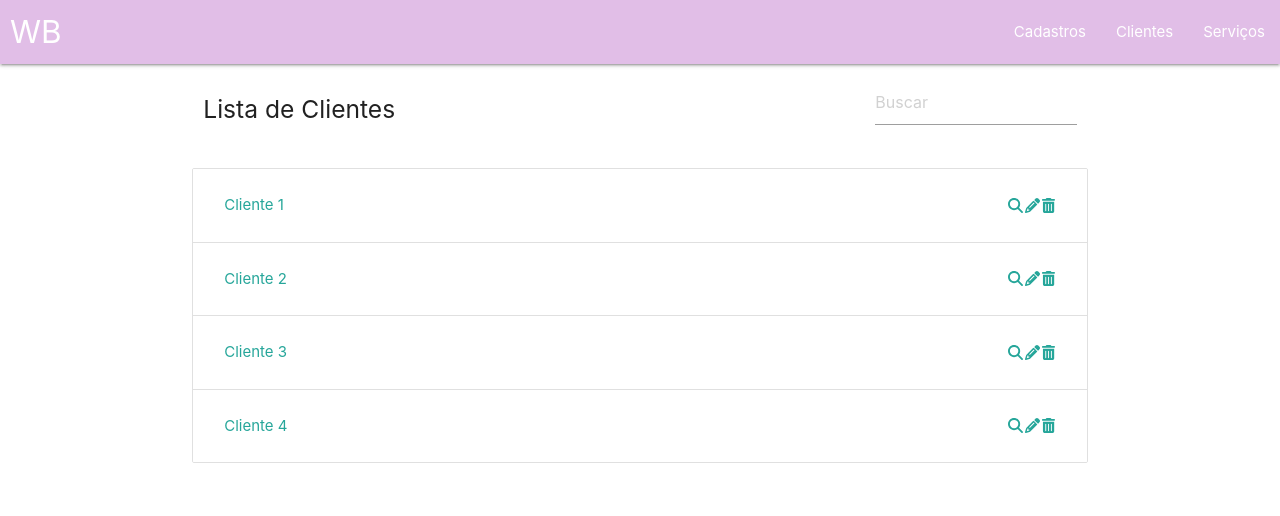
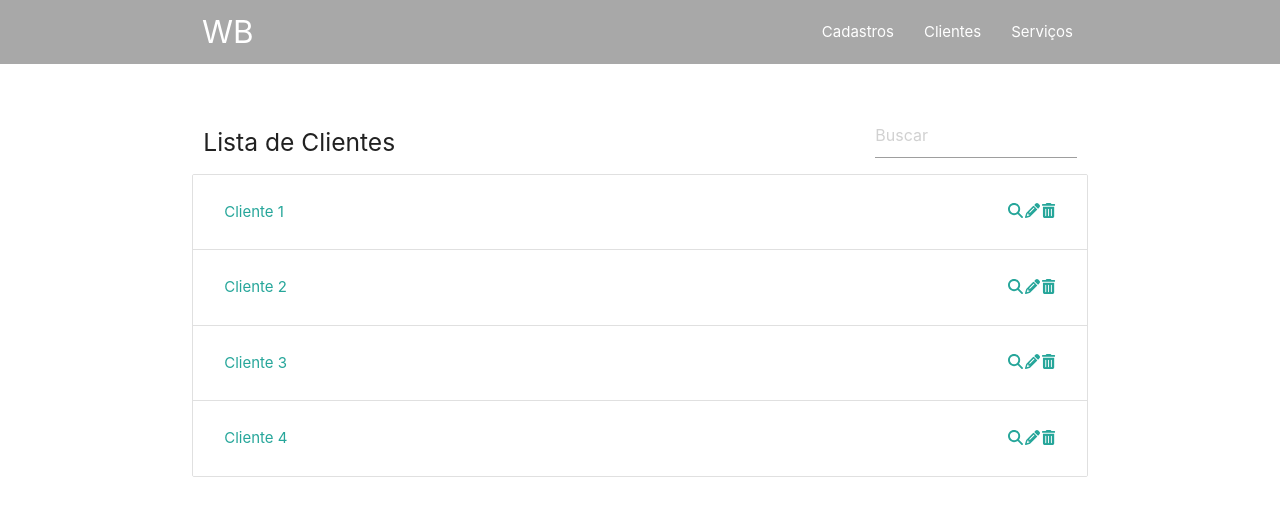
Before and after one commit to JacklesKerley/atvi-wb-tecnica-de-programacao, a React (Create React App) app: page / in a window 1280 px wide. Shown: the top 516 px of the page. Built offline with nearby package versions, Linux system fonts and the light colour scheme.

Commit message:
criando pagina de cadastro de clientes

```diff
--- a/src/asserts/style.css
+++ b/src/asserts/style.css
@@ -1,4 +1,16 @@
-.caixa-btn-cadastros{
+.btn-cadastrar {
+    background-color: #26a69a;
+}
+
+.btn-cadastrar:hover {
+    opacity: 0.7;
+}
+
+.btn-cadastrar:active {
+    color: grey;
+}
+
+.caixa-btn-pg-cadastros{
     display: flex;
     justify-content: space-around;
 }
@@ -10,3 +22,27 @@
     display: block;
     background: none;
 }
+
+.btn-procurar-editar-excluir:hover {
+    cursor: pointer;
+    background: none;
+    opacity: 0.7;
+}
+
+.btn-procurar-editar-excluir:active {
+    color: grey;
+}
+
+.navbar {
+    background: rgba(146, 146, 146, 0.796);
+}
+.navbar-2 {
+    background: none;
+    border: none;
+    box-shadow: none;
+}
+
+.titulo {
+    /* padding-left: 5px; */
+    margin: 6vh 0 0 0;
+}
--- a/src/componentes/barraNavegacao.tsx
+++ b/src/componentes/barraNavegacao.tsx
@@ -36,8 +36,8 @@ export default class BarraNavegacao extends Component<props> {
     render() {
         let estilo = `${this.props.tema}`
         return (
-            <>
-                <nav className={estilo}>
+            <div className="navbar">
+                <nav className="navbar-2 container">
                     <div className="nav-wrapper">
                         <a className="brand-logo" style={{ padding: '0 10px' }}>WB</a>
                         <a data-target="mobile-menu" className="sidenav-trigger"><i className="material-icons">menu</i></a>
@@ -49,7 +49,7 @@ export default class BarraNavegacao extends Component<props> {
                 <ul className="sidenav" id="mobile-menu">
                     {this.gerarListaBotoes()}
                 </ul>
-            </>
+            </div>
         )
     }
 }
--- a/src/componentes/formularioCadastroCliente.tsx
+++ b/src/componentes/formularioCadastroCliente.tsx
@@ -10,30 +10,64 @@ export default class FormularioCadastroCliente extends Component<props> {
         let estiloBotao = `btn waves-effect waves-light ${this.props.tema}`
         return (
             <div className="container">
+                <div className="valign-wrapper row titulo">
+                    <h5 className="col s9">Cadastro de Clientes</h5>
+                    <div className="col s3"></div>
+                </div>
+
                 <form>
                     <div className="row">
-                        <div className="input-field col s6">
+                        <div className="input-field col s5">
                             <input id="first_name" type="text" className="validate" />
-                            <label htmlFor="first_name">nome</label>
+                            <label htmlFor="first_name">Nome</label>
                         </div>
-                        <div className="input-field col s6">
+                        <div className="input-field col s5">
                             <input id="last_name" type="text" className="validate" />
-                            <label htmlFor="last_name">sobrenome</label>
+                            <label htmlFor="last_name">Sobrenome</label>
+                        </div>
+                        <div className="input-field col s2">
+                            <input id="genero" type="text" className="validate" />
+                            <label htmlFor="genero">Gênero</label>
                         </div>
                     </div>
+
+                    <div className="row">
+                        <div className="input-field col s4">
+                            <input id="cpf" type="text" className="validate" />
+                            <label htmlFor="cpf">CPF</label>
+                        </div>
+                        <div className="input-field col s2">
+                            <input id="date-cpf" type="date" className="validate" />
+                            <label htmlFor="date-cpf">Emissão CPF</label>
+                        </div>
+                        <div className="input-field col s4">
+                            <input id="rg" type="text" className="validate" />
+                            <label htmlFor="rg">RG</label>
+                        </div>
+                        <div className="input-field col s2">
+                            <input id="date-rg" type="date" className="validate" />
+                            <label htmlFor="date-rg">Emissão RG</label>
+                        </div>
+                    </div>
+
                     <div className="row">
                         <div className="input-field col s6">
+                            <input id="email" type="email" className="validate" />
+                            <label htmlFor="email">E-mail</label>
+                        </div>
+                        <div className="input-field col s3">
                             <input id="telefone" type="text" className="validate" />
-                            <label htmlFor="telefone">telefone</label>
+                            <label htmlFor="telefone">Telefone</label>
                         </div>
-                        <div className="input-field col s6">
-                            <input id="email" type="email" className="validate" />
-                            <label htmlFor="email">e-mail</label>
+                        <div className="input-field col s3">
+                            <input id="celular" type="text" className="validate" />
+                            <label htmlFor="celular">Celular</label>
                         </div>
                     </div>
+
                     <div className="row">
                         <div className="col s12">
-                            <button className={estiloBotao} type="submit" name="action">Submit
+                            <button className="btn btn-cadastrar" type="submit" name="action">Submit
                                 <i className="material-icons right">send</i>
                             </button>
                         </div>
--- a/src/componentes/listaCliente.tsx
+++ b/src/componentes/listaCliente.tsx
@@ -13,68 +13,68 @@ export default class ListaCliente extends Component<props> {
     render() {
         return (
             <div className="container">
-                <div className="valign-wrapper row">
+                <div className="valign-wrapper row titulo">
                     <h5 className="col s9">Lista de Clientes</h5>
-                    <div className="input-field col s3">
+                    <div className="col s3">
                         <input type="text" placeholder="Buscar"></input>
                     </div>
                 </div>
                 <ul className="collection">
                     <li className="collection-item valign-wrapper row">
                         <p className="col s11" style={{ color: '#26a69a' }}>Cliente 1</p>
-                        <p className="col s1 caixa-btn-cadastros">
-                            <button className="waves-effect waves-light btn-procurar-editar-excluir">
+                        <p className="col s1 caixa-btn-pg-cadastros">
+                            <a className="btn-procurar-editar-excluir">
                                 <FontAwesomeIcon icon={faMagnifyingGlass} />
-                            </button>
-                            <button className="waves-effect waves-light btn-procurar-editar-excluir">
+                            </a>
+                            <a className="btn-procurar-editar-excluir">
                                 <FontAwesomeIcon icon={faPencil} />
-                            </button>
-                            <button className="waves-effect waves-light btn-procurar-editar-excluir">
+                            </a>
+                            <a className="btn-procurar-editar-excluir">
                                 <FontAwesomeIcon icon={faTrashCan} />
-                            </button>
+                            </a>
 
                         </p>
                     </li>
                     <li className="collection-item valign-wrapper row">
                         <p className="col s11" style={{ color: '#26a69a' }}>Cliente 2</p>
-                        <p className="col s1 caixa-btn-cadastros">
-                            <button className="waves-effect waves-light btn-procurar-editar-excluir">
+                        <p className="col s1 caixa-btn-pg-cadastros">
+                            <a className="btn-procurar-editar-excluir">
                                 <FontAwesomeIcon icon={faMagnifyingGlass} />
-                            </button>
-                            <button className="waves-effect waves-light btn-procurar-editar-excluir">
+                            </a>
+                            <a className="btn-procurar-editar-excluir">
                                 <FontAwesomeIcon icon={faPencil} />
-                            </button>
-                            <button className="waves-effect waves-light btn-procurar-editar-excluir">
+                            </a>
+                            <a className="btn-procurar-editar-excluir">
                                 <FontAwesomeIcon icon={faTrashCan} />
-                            </button>
+                            </a>
                         </p>
                     </li>
                     <li className="collection-item valign-wrapper row">
                         <p className="col s11" style={{ color: '#26a69a' }}>Cliente 3</p>
-                        <p className="col s1 caixa-btn-cadastros">
-                            <button className="waves-effect waves-light btn-procurar-editar-excluir">
+                        <p className="col s1 caixa-btn-pg-cadastros">
+                            <a className="waves-effect waves-light btn-procurar-editar-excluir">
                                 <FontAwesomeIcon icon={faMagnifyingGlass} />
-                            </button>
-                            <button className="waves-effect waves-light btn-procurar-editar-excluir">
+                            </a>
+                            <a className="waves-effect waves-light btn-procurar-editar-excluir">
                                 <FontAwesomeIcon icon={faPencil} />
-                            </button>
-                            <button className="waves-effect waves-light btn-procurar-editar-excluir">
+                            </a>
+                            <a className="btn-procurar-editar-excluir">
                                 <FontAwesomeIcon icon={faTrashCan} />
-                            </button>
+                            </a>
                         </p>
                     </li>
                     <li className="collection-item valign-wrapper row">
                         <p className="col s11" style={{ color: '#26a69a' }}>Cliente 4</p>
-                        <p className="col s1 caixa-btn-cadastros">
-                            <button className="waves-effect waves-light btn-procurar-editar-excluir">
+                        <p className="col s1 caixa-btn-pg-cadastros">
+                            <a className="btn-procurar-editar-excluir">
                                 <FontAwesomeIcon icon={faMagnifyingGlass} />
-                            </button>
-                            <button className="waves-effect waves-light btn-procurar-editar-excluir">
+                            </a>
+                            <a className="btn-procurar-editar-excluir">
                                 <FontAwesomeIcon icon={faPencil} />
-                            </button>
-                            <button className="waves-effect waves-light btn-procurar-editar-excluir">
+                            </a>
+                            <a className="btn-procurar-editar-excluir">
                                 <FontAwesomeIcon icon={faTrashCan} />
-                            </button>
+                            </a>
                         </p>
                     </li>
                 </ul>
--- a/src/componentes/listaServico.tsx
+++ b/src/componentes/listaServico.tsx
@@ -13,68 +13,68 @@ export default class ListaServico extends Component<props> {
     render() {
         return (
             <div className="container">
-                <div className="valign-wrapper row">
+                <div className="valign-wrapper row titulo">
                     <h5 className="col s9">Lista de Serviços</h5>
-                    <div className="input-field col s3">
+                    <div className="col s3">
                         <input type="text" placeholder="Buscar"></input>
                     </div>
                 </div>
                 <ul className="collection">
                     <li className="collection-item valign-wrapper row">
                         <p className="col s11" style={{ color: '#26a69a' }}>Serviço 1</p>
-                        <p className="col s1 caixa-btn-cadastros">
-                            <button className="waves-effect waves-light btn-procurar-editar-excluir">
+                        <p className="col s1 caixa-btn-pg-cadastros">
+                            <a className="btn-procurar-editar-excluir">
                                 <FontAwesomeIcon icon={faMagnifyingGlass} />
-                            </button>
-                            <button className="waves-effect waves-light btn-procurar-editar-excluir">
+                            </a>
+                            <a className="btn-procurar-editar-excluir">
                                 <FontAwesomeIcon icon={faPencil} />
-                            </button>
-                            <button className="waves-effect waves-light btn-procurar-editar-excluir">
+                            </a>
+                            <a className="btn-procurar-editar-excluir">
                                 <FontAwesomeIcon icon={faTrashCan} />
-                            </button>
+                            </a>
 
                         </p>
                     </li>
                     <li className="collection-item valign-wrapper row">
                         <p className="col s11" style={{ color: '#26a69a' }}>Serviço 2</p>
-                        <p className="col s1 caixa-btn-cadastros">
-                            <button className="waves-effect waves-light btn-procurar-editar-excluir">
+                        <p className="col s1 caixa-btn-pg-cadastros">
+                            <a className="btn-procurar-editar-excluir">
                                 <FontAwesomeIcon icon={faMagnifyingGlass} />
-                            </button>
-                            <button className="waves-effect waves-light btn-procurar-editar-excluir">
+                            </a>
+                            <a className="btn-procurar-editar-excluir">
                                 <FontAwesomeIcon icon={faPencil} />
-                            </button>
-                            <button className="waves-effect waves-light btn-procurar-editar-excluir">
+                            </a>
+                            <a className="btn-procurar-editar-excluir">
                                 <FontAwesomeIcon icon={faTrashCan} />
-                            </button>
+                            </a>
                         </p>
                     </li>
                     <li className="collection-item valign-wrapper row">
                         <p className="col s11" style={{ color: '#26a69a' }}>Serviço 3</p>
-                        <p className="col s1 caixa-btn-cadastros">
-                            <button className="waves-effect waves-light btn-procurar-editar-excluir">
+                        <p className="col s1 caixa-btn-pg-cadastros">
+                            <a className="btn-procurar-editar-excluir">
                                 <FontAwesomeIcon icon={faMagnifyingGlass} />
-                            </button>
-                            <button className="waves-effect waves-light btn-procurar-editar-excluir">
+                            </a>
+                            <a className="btn-procurar-editar-excluir">
                                 <FontAwesomeIcon icon={faPencil} />
-                            </button>
-                            <button className="waves-effect waves-light btn-procurar-editar-excluir">
+                            </a>
+                            <a className="btn-procurar-editar-excluir">
                                 <FontAwesomeIcon icon={faTrashCan} />
-                            </button>
+                            </a>
                         </p>
                     </li>
                     <li className="collection-item valign-wrapper row">
                         <p className="col s11" style={{ color: '#26a69a' }}>Serviço 4</p>
-                        <p className="col s1 caixa-btn-cadastros">
-                            <button className="waves-effect waves-light btn-procurar-editar-excluir">
+                        <p className="col s1 caixa-btn-pg-cadastros">
+                            <a className="btn-procurar-editar-excluir">
                                 <FontAwesomeIcon icon={faMagnifyingGlass} />
-                            </button>
-                            <button className="waves-effect waves-light btn-procurar-editar-excluir">
+                            </a>
+                            <a className="btn-procurar-editar-excluir">
                                 <FontAwesomeIcon icon={faPencil} />
-                            </button>
-                            <button className="waves-effect waves-light btn-procurar-editar-excluir">
+                            </a>
+                            <a className="btn-procurar-editar-excluir">
                                 <FontAwesomeIcon icon={faTrashCan} />
-                            </button>
+                            </a>
                         </p>
                     </li>
                 </ul>
```
